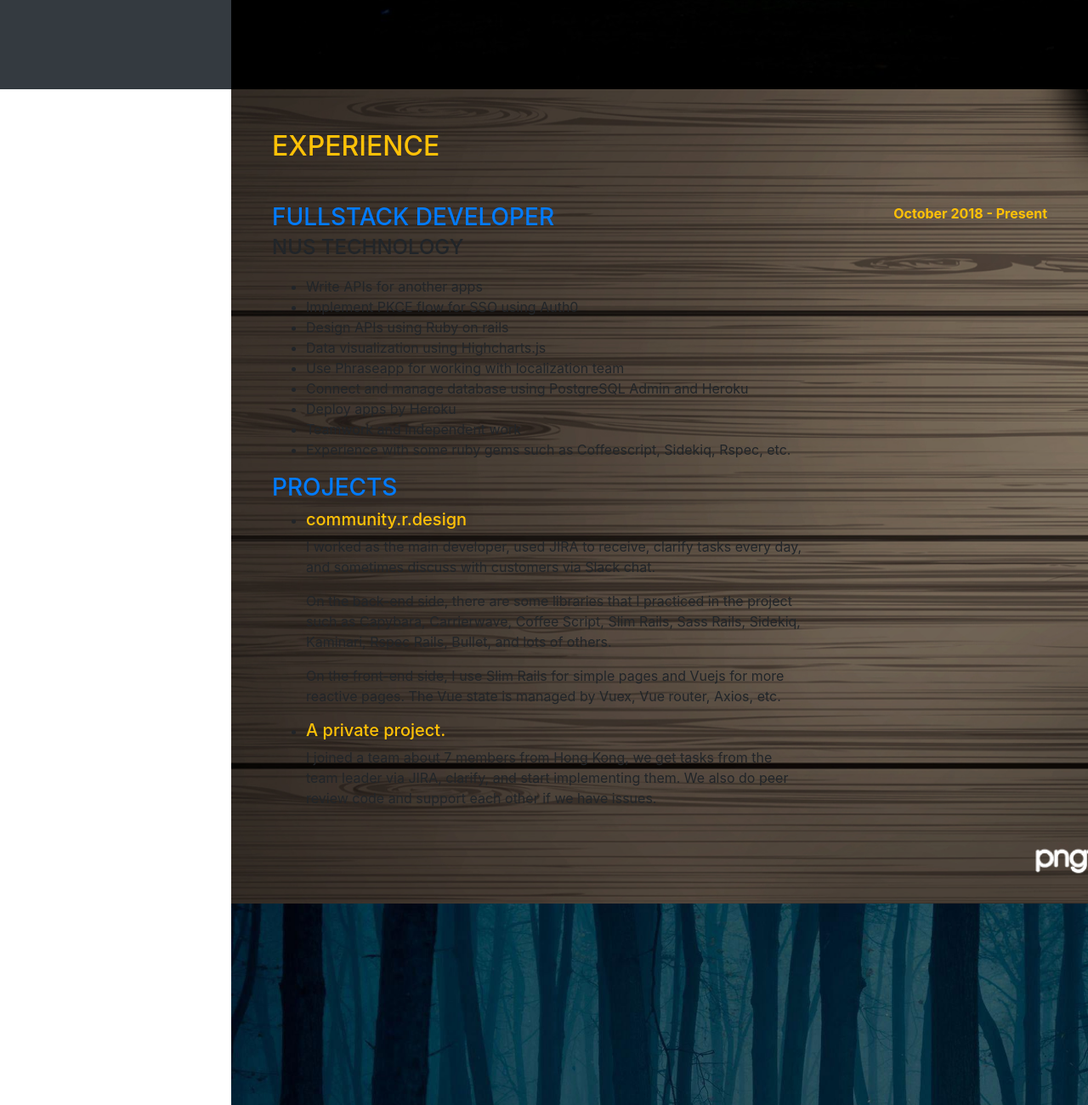
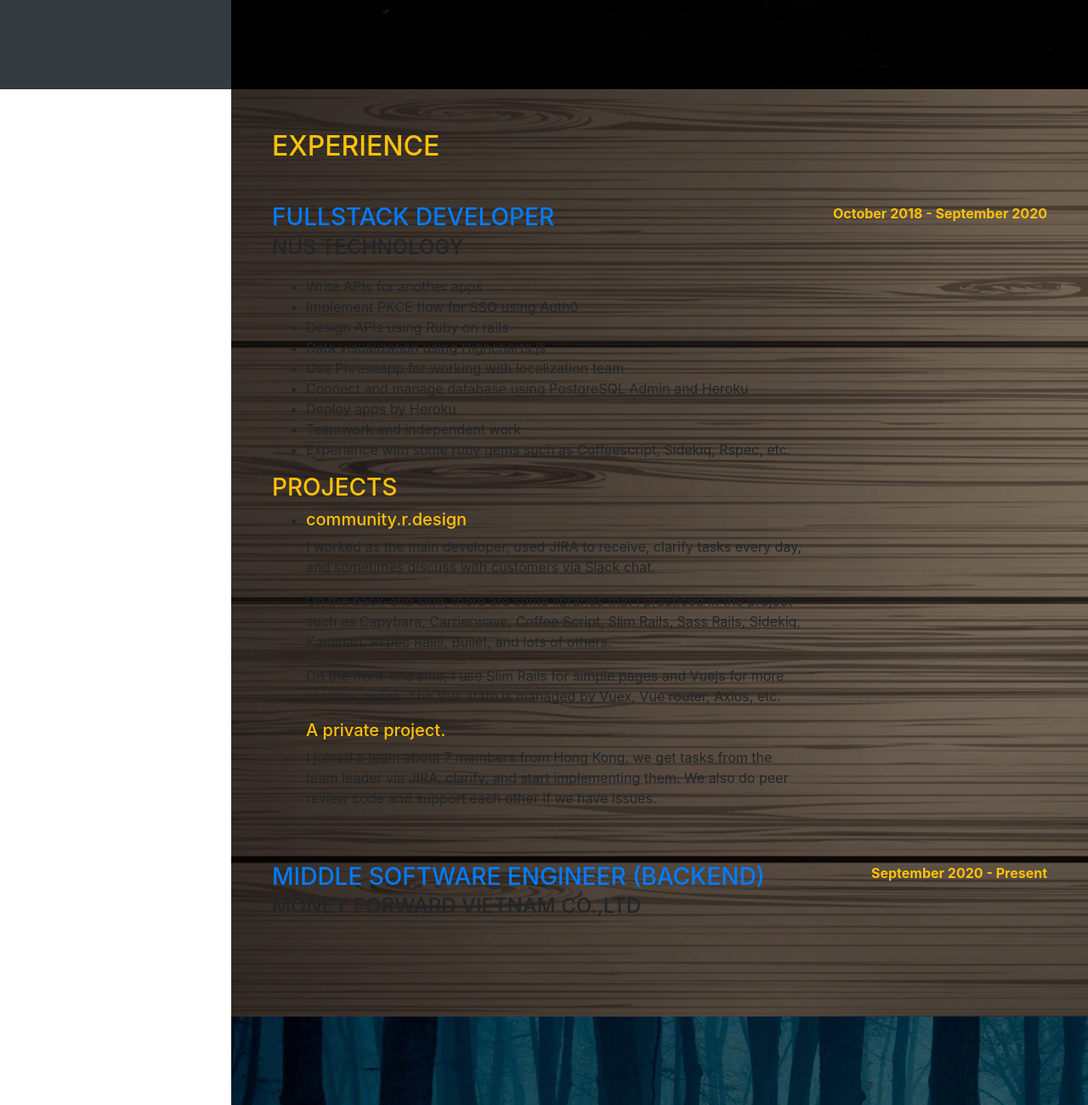
Before and after one commit to thinhct95/thinhct95.github.io, a website with bundled scripts: page index.html in a window 1280 px wide. Shown: the part 695-1995 px from the top of the page at 85% size. Built offline with nearby package versions, Linux system fonts and the light colour scheme; a web font is replaced by a local one.

Commit message:
add new company

```diff
--- a/index.html
+++ b/index.html
@@ -154,7 +154,7 @@
               <li>Experience with some ruby gems such as Coffeescript, Sidekiq, Rspec, etc.</li>
             </ul>
 
-            <h3 class="text-primary">Projects</h3>
+            <h3 class="text-warning">Projects</h3>
             <ul>
               <li>
                 <p class="h5 text-warning">community.r.design</p>
@@ -170,7 +170,19 @@
           </div>
           <div class="resume-date text-md-right">
             <span class="text-warning">
-              <b>October 2018 - Present</b>
+              <b>October 2018 - September 2020</b>
+            </span>
+          </div>
+        </div>
+
+        <div class="resume-item d-flex flex-column flex-md-row justify-content-between mb-5">
+          <div class="resume-content">
+            <h3 class="mb-0 text-primary">Middle Software Engineer (Backend)</h3>
+            <div class="subheading mb-3">MONEY FORWARD VIETNAM CO.,LTD</div>
+          </div>
+          <div class="resume-date text-md-right">
+            <span class="text-warning">
+              <b>September 2020 - Present</b>
             </span>
           </div>
         </div>
```
